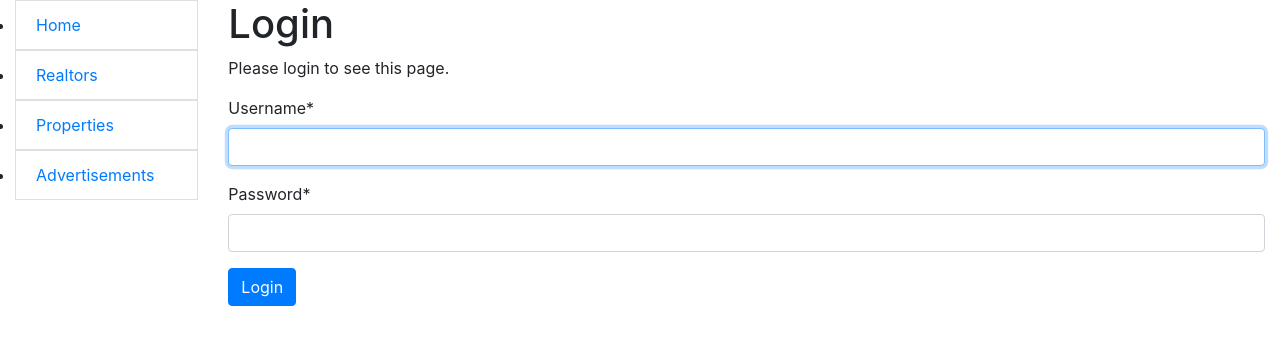
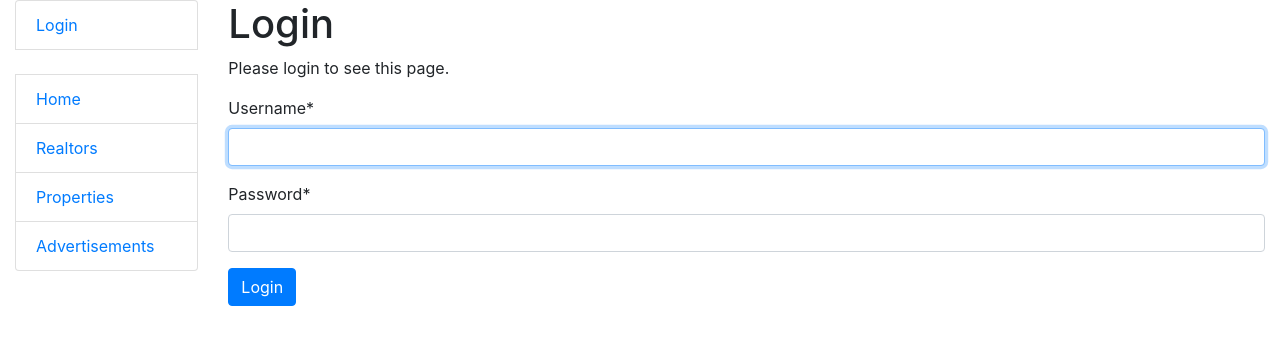
Before and after one commit to Nexxel05/Realtor-agency, a Django app: page /accounts/login/?next=/advertisements/1/ in a window 1280 px wide. Shown: the top 345 px of the page. Run offline with Django 4.2, Linux system fonts and the light colour scheme; some libraries are stand-ins or nearby versions.

Commit message:
Add logout option to sidebar, logged_out.html and Loginrequired to class-based and function-based views

```diff
--- a/templates/includes/sidebar.html
+++ b/templates/includes/sidebar.html
@@ -1,6 +1,15 @@
 <ul class="sidebar-nav list-group">
-  <li><a class="list-group-item" href="{% url 'advertisement:index' %}">Home</a></li>
-  <li><a class="list-group-item" href="{% url 'advertisement:realtor-list' %}">Realtors</a></li>
-  <li><a class="list-group-item" href="{% url 'advertisement:property-list' %}">Properties</a></li>
-  <li><a class="list-group-item" href="{% url 'advertisement:advertisement-list' %}">Advertisements</a></li>
+  {% if user.is_authenticated %}
+    <li class="list-group-item">User: <a href="{{ user.get_absolute_url }}">{{ user.get_username }}</a></li>
+    <li class="list-group-item"><a href="{% url 'logout'%}">Logout</a></li>
+  {% else %}
+    <li class="list-group-item"><a href="{% url 'login'%}?next={{request.path}}">Login</a></li>
+  {% endif %}
+
+  <br>
+
+  <li class="list-group-item"> <a href="{% url 'advertisement:index' %}">Home</a></li>
+  <li class="list-group-item"> <a href="{% url 'advertisement:realtor-list' %}">Realtors</a></li>
+  <li class="list-group-item"> <a href="{% url 'advertisement:property-list' %}">Properties</a></li>
+  <li class="list-group-item"> <a href="{% url 'advertisement:advertisement-list' %}">Advertisements</a></li>
 </ul>
```
Also changed, not shown: advertisement/views.py (+17 -14 lines), templates/registration/logged_out.html (added, +7 -0 lines).
